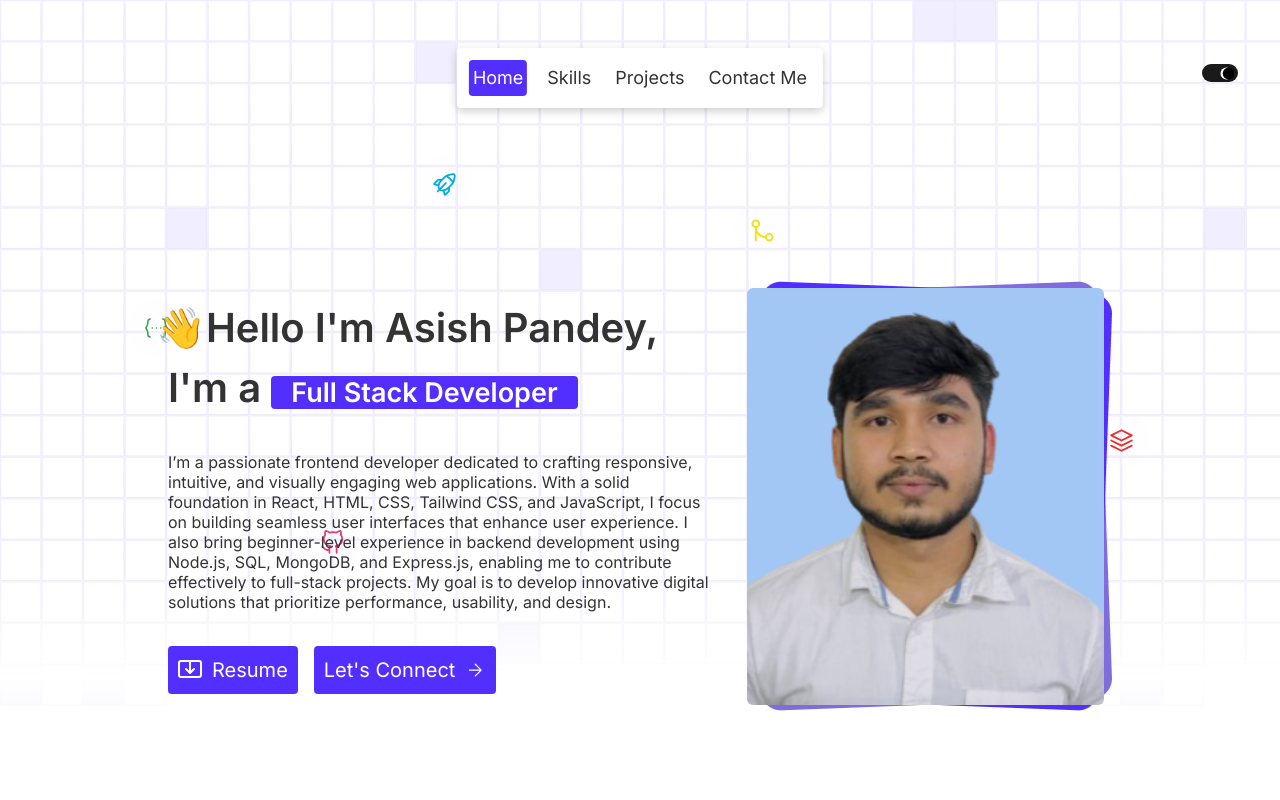
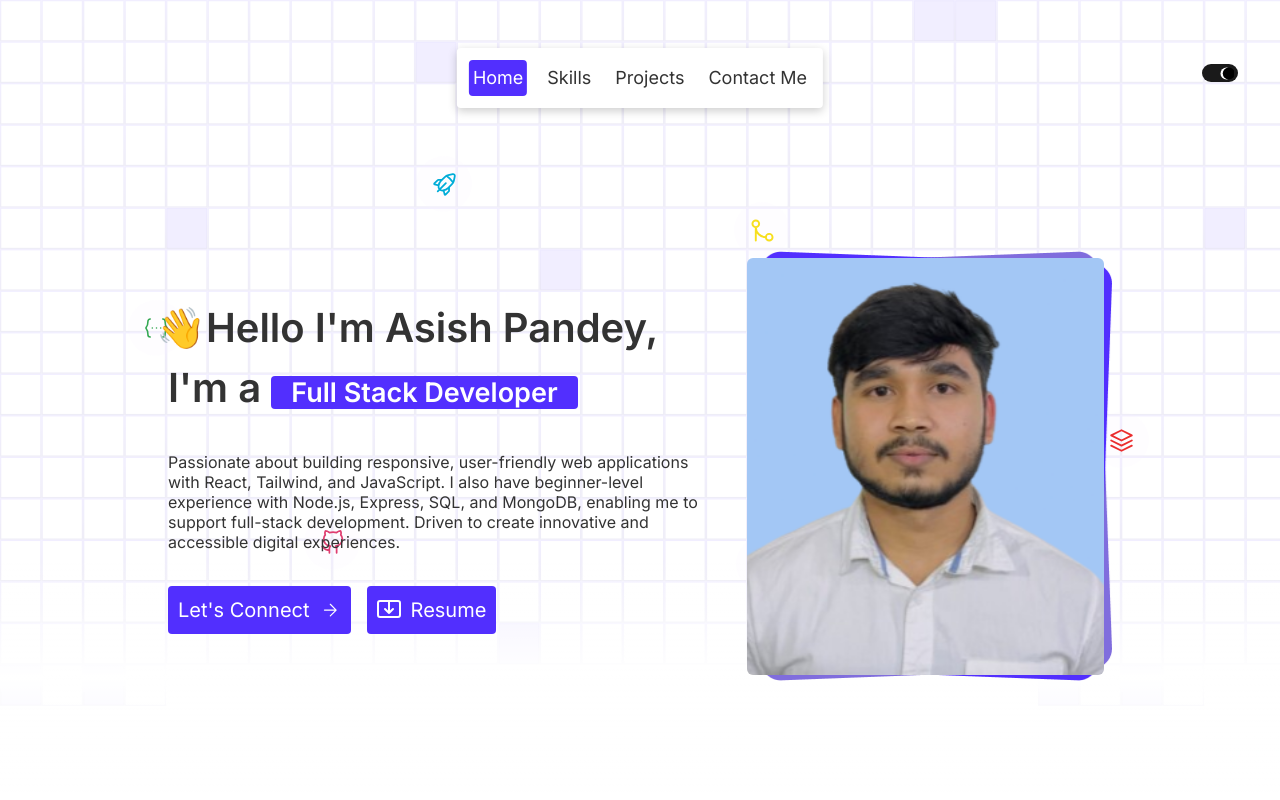
Before and after one commit to AsishPandey12/mine-portfolio, a Next.js app: page / in a window 1280 px wide. Shown: the top 800 px of the page. Built offline with nearby package versions, Linux system fonts and the light colour scheme.

Commit message:
changes in hero section

```diff
--- a/app/components/Hero/Hero.js
+++ b/app/components/Hero/Hero.js
@@ -15,32 +15,28 @@ const Hero = () => {
         </Reveal>
         <Reveal initialX={-30} delay={0.2}>
           <p className="text-center text-sm mx-6 md:text-[16px] md:text-start md:mx-0">
-            I’m a passionate frontend developer dedicated to crafting
-            responsive, intuitive, and visually engaging web applications. With
-            a solid foundation in React, HTML, CSS, Tailwind CSS, and
-            JavaScript, I focus on building seamless user interfaces that
-            enhance user experience. I also bring beginner-level experience in
-            backend development using Node.js, SQL, MongoDB, and Express.js,
-            enabling me to contribute effectively to full-stack projects. My
-            goal is to develop innovative digital solutions that prioritize
-            performance, usability, and design.
+            Passionate about building responsive, user-friendly web applications
+            with React, Tailwind, and JavaScript. I also have beginner-level
+            experience with Node.js, Express, SQL, and MongoDB, enabling me to
+            support full-stack development. Driven to create innovative and
+            accessible digital experiences.
           </p>
         </Reveal>
         <Reveal initialX={-40} delay={0.4}>
           <div className="flex gap-4">
+            <a
+              href="mailto:asishpandey9163@gmail.com"
+              className="self-center bg-primary text-white p-2.5 rounded flex gap-2.5 items-center text-sm md:self-start md:text-xl"
+            >
+              Let's Connect
+              <img src="/arrow_right_icon.svg" alt="Arrow right icon" />
+            </a>
             <a
               href="/Asish_pandey_.pdf"
               className="self-center bg-primary text-white p-2.5 rounded flex gap-2.5 items-center text-sm md:self-start md:text-xl"
             >
               <img src="/file_download.svg" alt="Arrow right icon" />
               Resume
-            </a>
-            <a
-              href="mailto:asishpandey9163@gmail.com"
-              className="self-center bg-primary text-white p-2.5 rounded flex gap-2.5 items-center text-sm md:self-start md:text-xl"
-            >
-              Let's Connect
-              <img src="/arrow_right_icon.svg" alt="Arrow right icon" />
             </a>
           </div>
         </Reveal>
```
